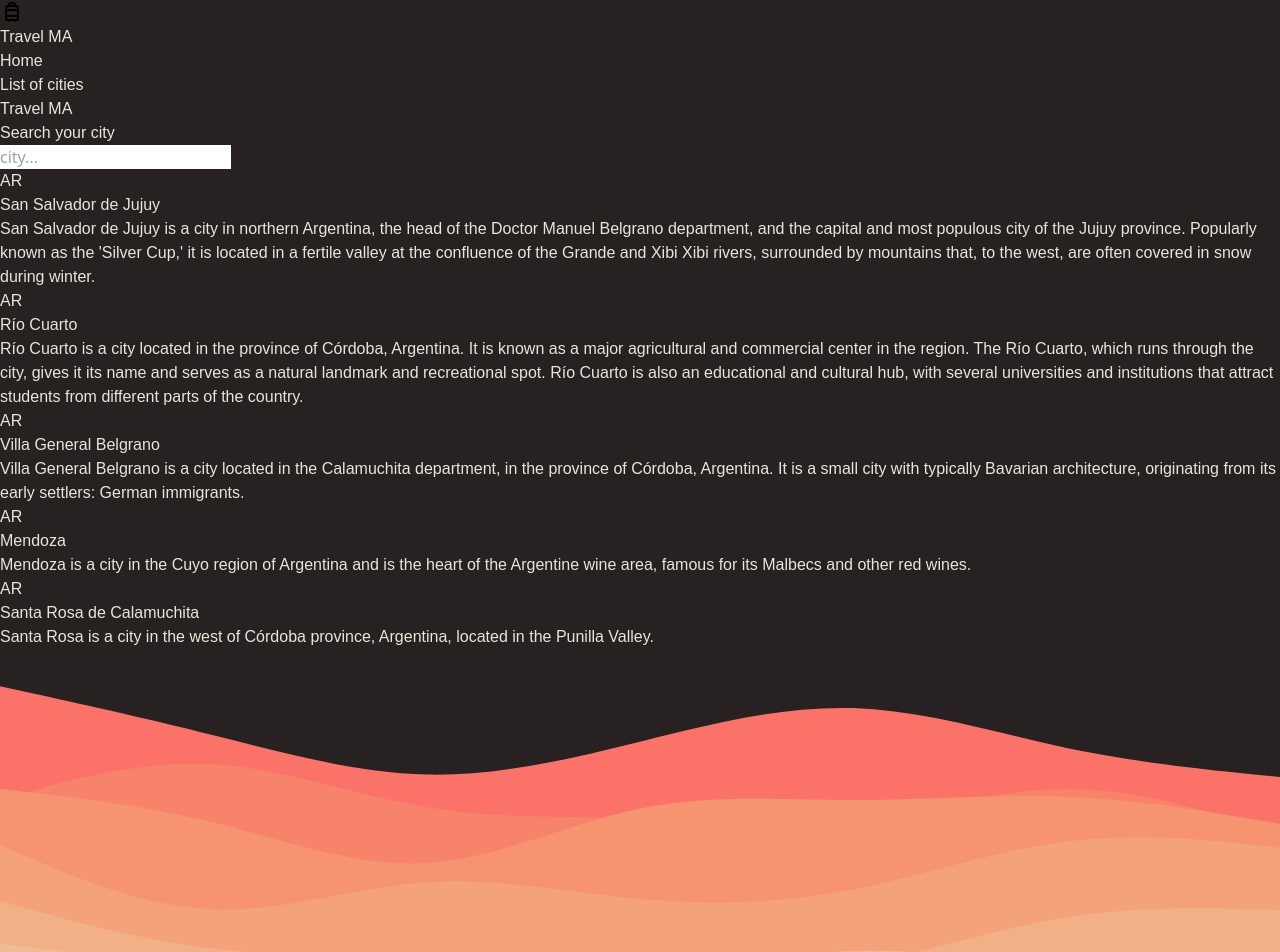
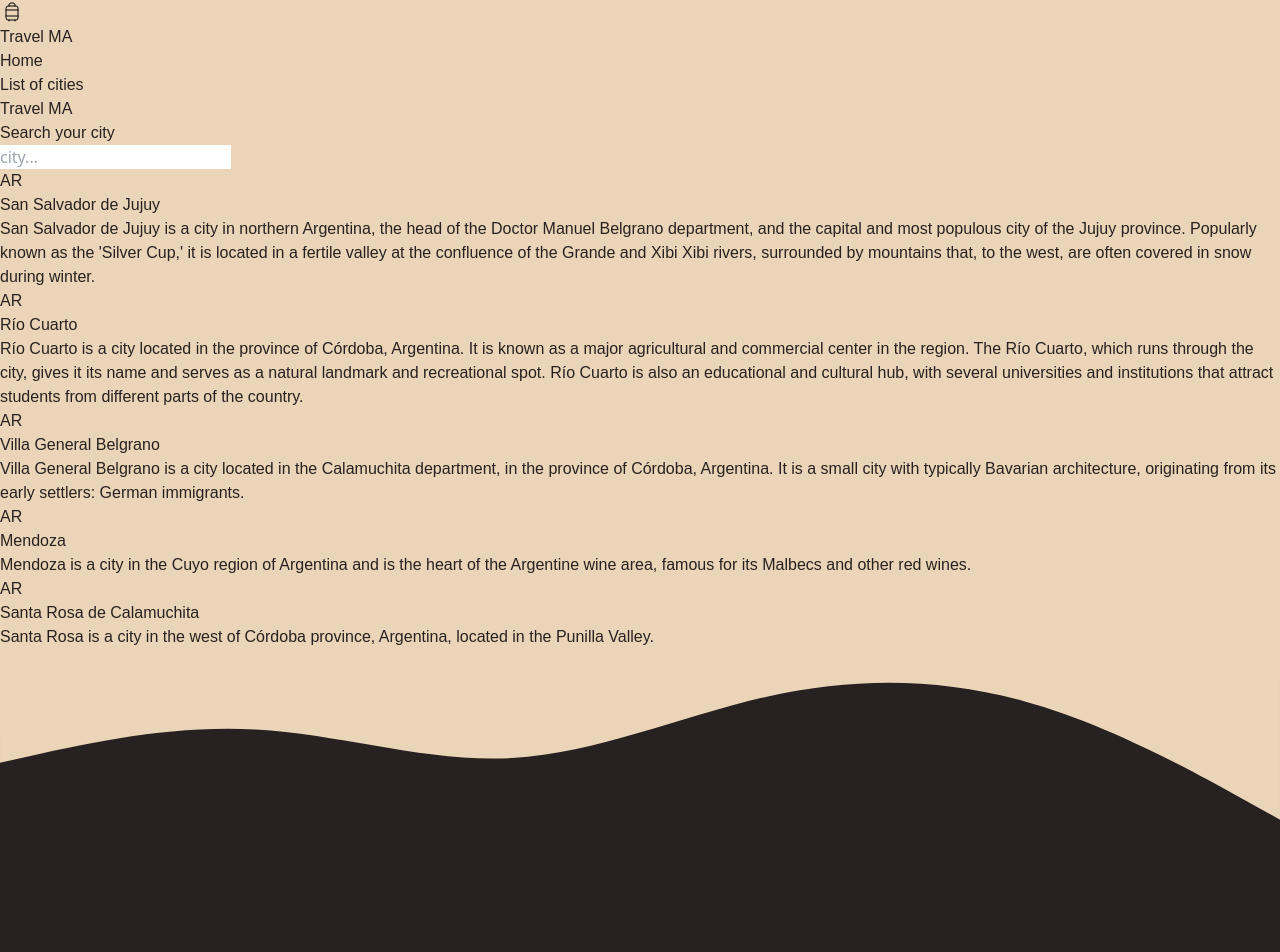
Before and after one commit to matias-martearena/curso-react-inicial, a React (Vite) app: page /city-list in a window 1280 px wide. Shown: the top 952 px of the page. Built offline with nearby package versions, Linux system fonts and the light colour scheme; a web font is replaced by a local one.

Commit message:
add: navbar styles and responsive

```diff
--- a/src/components/city-item/CityItem.jsx
+++ b/src/components/city-item/CityItem.jsx
@@ -34,6 +34,11 @@ const CityItem = ({ cities }) => {
                 </div>
             ))}
             <FormComments city={city} />
+            <svg xmlns="http://www.w3.org/2000/svg" viewBox="0 0 1440 320">
+                <path
+                    fill="#ebd5b8"
+                    d="M0,128L48,117.3C96,107,192,85,288,90.7C384,96,480,128,576,122.7C672,117,768,75,864,53.3C960,32,1056,32,1152,58.7C1248,85,1344,139,1392,165.3L1440,192L1440,0L1392,0C1344,0,1248,0,1152,0C1056,0,960,0,864,0C768,0,672,0,576,0C480,0,384,0,288,0C192,0,96,0,48,0L0,0Z"></path>
+            </svg>
             <Footer />
         </section>
     )
--- a/src/components/city-list/CityList.jsx
+++ b/src/components/city-list/CityList.jsx
@@ -30,6 +30,11 @@ const CityList = ({ cities }) => {
                     </Link>
                 ))}
             </ul>
+            <svg xmlns="http://www.w3.org/2000/svg" viewBox="0 0 1440 320">
+                <path
+                    fill="#ebd5b8"
+                    d="M0,128L48,117.3C96,107,192,85,288,90.7C384,96,480,128,576,122.7C672,117,768,75,864,53.3C960,32,1056,32,1152,58.7C1248,85,1344,139,1392,165.3L1440,192L1440,0L1392,0C1344,0,1248,0,1152,0C1056,0,960,0,864,0C768,0,672,0,576,0C480,0,384,0,288,0C192,0,96,0,48,0L0,0Z"></path>
+            </svg>
             <Footer />
         </section>
     )
--- a/src/components/footer/footer.css
+++ b/src/components/footer/footer.css
@@ -1,7 +1,7 @@
 /* --------- FOOTER CONTAINER --------- */
 .footer-container {
     font-size: 16px;
-    color: var(--background-color);
+    color: var(--font-color);
 }
 
 /* --------- FOOTER WAVE --------- */
@@ -12,7 +12,7 @@
     height: auto;
     margin-bottom: -0.5rem;
     margin-top: -20%;
-    background-color: var(--background-color);
+    background-color: var(--font-color);
 }
 
 /* --------- LOGO --------- */
@@ -25,7 +25,7 @@
 .footer-logo {
     text-decoration: none;
     cursor: pointer;
-    color: var(--background-color);
+    color: var(--font-color);
     font-family: var(--logo-font);
     font-size: 2.5rem;
     margin-bottom: -0.5rem;
@@ -43,7 +43,7 @@
 }
 
 .footer-links-container p {
-    color: var(--background-color);
+    color: var(--font-color);
     font-weight: 500;
     font-size: 1.2rem;
     padding: 0 0.5rem;
@@ -56,7 +56,7 @@
 }
 
 .footer-social-links a {
-    color: var(--background-color);
+    color: var(--font-color);
     font-size: 1.5rem;
     text-decoration: none;
 }
@@ -90,7 +90,7 @@
 
 .footer-list a {
     text-decoration: none;
-    color: var(--background-color);
+    color: var(--font-color);
 }
 
 .footer-list a:hover {
@@ -99,7 +99,7 @@
 
 .footer-list i {
     margin-right: 10px;
-    color: var(--background-color);
+    color: var(--font-color);
 }
 
 /* --------- COPY --------- */
--- a/src/components/header/Header.jsx
+++ b/src/components/header/Header.jsx
@@ -11,16 +11,16 @@ const Header = () => {
 
     return (
         <header>
-            <nav className="bg-white border-gray-200 dark:bg-gray-900 dark:border-gray-700">
+            <nav className="bg-[#282121]">
                 <div className="max-w-screen-xl flex flex-wrap items-center justify-between mx-auto p-4">
                     <a href="/" className="flex items-center space-x-3 rtl:space-x-reverse">
                         <img src={logo} className="h-8" alt="Flowbite Logo" />
-                        <span className="self-center text-2xl font-semibold whitespace-nowrap dark:text-white">Travel MA</span>
+                        <span className="self-center text-2xl font-semibold whitespace-nowrap text-[#eae5d9]">Travel MA</span>
                     </a>
                     <button
                         onClick={toggleMenu}
                         type="button"
-                        className="inline-flex items-center p-2 w-10 h-10 justify-center text-sm text-gray-500 rounded-lg md:hidden hover:bg-gray-100 focus:outline-none focus:ring-2 focus:ring-gray-200 dark:text-gray-400 dark:hover:bg-gray-700 dark:focus:ring-gray-600"
+                        className="inline-flex items-center p-2 w-10 h-10 justify-center text-sm text-[#eae5d9] rounded-lg md:hidden hover:outline-none hover:ring-2 hover:ring-gray-200"
                         aria-controls="navbar-dropdown"
                         aria-expanded={isOpen}>
                         <span className="sr-only">Open main menu</span>
@@ -29,11 +29,11 @@ const Header = () => {
                         </svg>
                     </button>
                     <div className={`${isOpen ? 'block' : 'hidden'} w-full md:block md:w-auto`} id="navbar-dropdown">
-                        <ul className="flex flex-col font-medium p-4 md:p-0 mt-4 border border-gray-100 rounded-lg bg-gray-50 md:space-x-8 rtl:space-x-reverse md:flex-row md:mt-0 md:border-0 md:bg-white dark:bg-gray-800 md:dark:bg-gray-900 dark:border-gray-700">
+                        <ul className="flex flex-col font-medium p-4 md:p-0 mt-4 rounded-lg border-[#282121] bg-[#eae5d9] md:bg-[#282121] md:space-x-8 rtl:space-x-reverse md:flex-row md:mt-0 md:border-0">
                             <li>
                                 <a
                                     href="/"
-                                    className="block py-2 px-3 text-white bg-blue-700 rounded md:bg-transparent md:text-blue-700 md:p-0 md:dark:text-blue-500 dark:bg-blue-600 md:dark:bg-transparent"
+                                    className="block py-2 px-3 text-[#282121] font-semibold rounded md:bg-transparent md:text-[#eae5d9] md:p-0 md:dark:bg-transparent hover:underline"
                                     aria-current="page">
                                     Home
                                 </a>
@@ -41,7 +41,7 @@ const Header = () => {
                             <li>
                                 <a
                                     href="/city-list"
-                                    className="block py-2 px-3 text-white bg-blue-700 rounded md:bg-transparent md:text-blue-700 md:p-0 md:dark:text-blue-500 dark:bg-blue-600 md:dark:bg-transparent"
+                                    className="block py-2 px-3 text-[#282121] font-semibold rounded md:bg-transparent md:text-[#eae5d9] md:p-0 md:dark:bg-transparent hover:underline"
                                     aria-current="page">
                                     List of cities
                                 </a>
--- a/src/components/main/Main.jsx
+++ b/src/components/main/Main.jsx
@@ -6,8 +6,15 @@ import Team from '../team/Team'
 const Main = ({ team }) => {
     return (
         <main>
-            <About />
-            <Team team={team} />
+            <div>
+                <About />
+                <Team team={team} />
+            </div>
+            <svg xmlns="http://www.w3.org/2000/svg" viewBox="0 0 1440 320">
+                <path
+                    fill="#ebd5b8"
+                    d="M0,128L48,117.3C96,107,192,85,288,90.7C384,96,480,128,576,122.7C672,117,768,75,864,53.3C960,32,1056,32,1152,58.7C1248,85,1344,139,1392,165.3L1440,192L1440,0L1392,0C1344,0,1248,0,1152,0C1056,0,960,0,864,0C768,0,672,0,576,0C480,0,384,0,288,0C192,0,96,0,48,0L0,0Z"></path>
+            </svg>
         </main>
     )
 }
--- a/src/index.css
+++ b/src/index.css
@@ -6,14 +6,15 @@
     --logo-font: 'Monoton', cursive;
     --use-font: 'Satoshi', sans-serif;
 
-    --font-color: #eae5d9;
-    --background-color: #282121;
+    --font-color: #282121;
+    --background-color: #ebd5b8;
 
     --palete-1-1: #332a1a;
     --palete-1-2: #7c5b41;
     --palete-1-3: #efdcd3;
     --palete-1-4: #aa574b;
     --palete-1-5: #541c13;
+    --palete-1-6: #eae5d9;
 
     --palete-2-1: #ebd5b8;
     --palete-2-2: #efbc9c;
```
Also changed, not shown: public/logo.svg.
